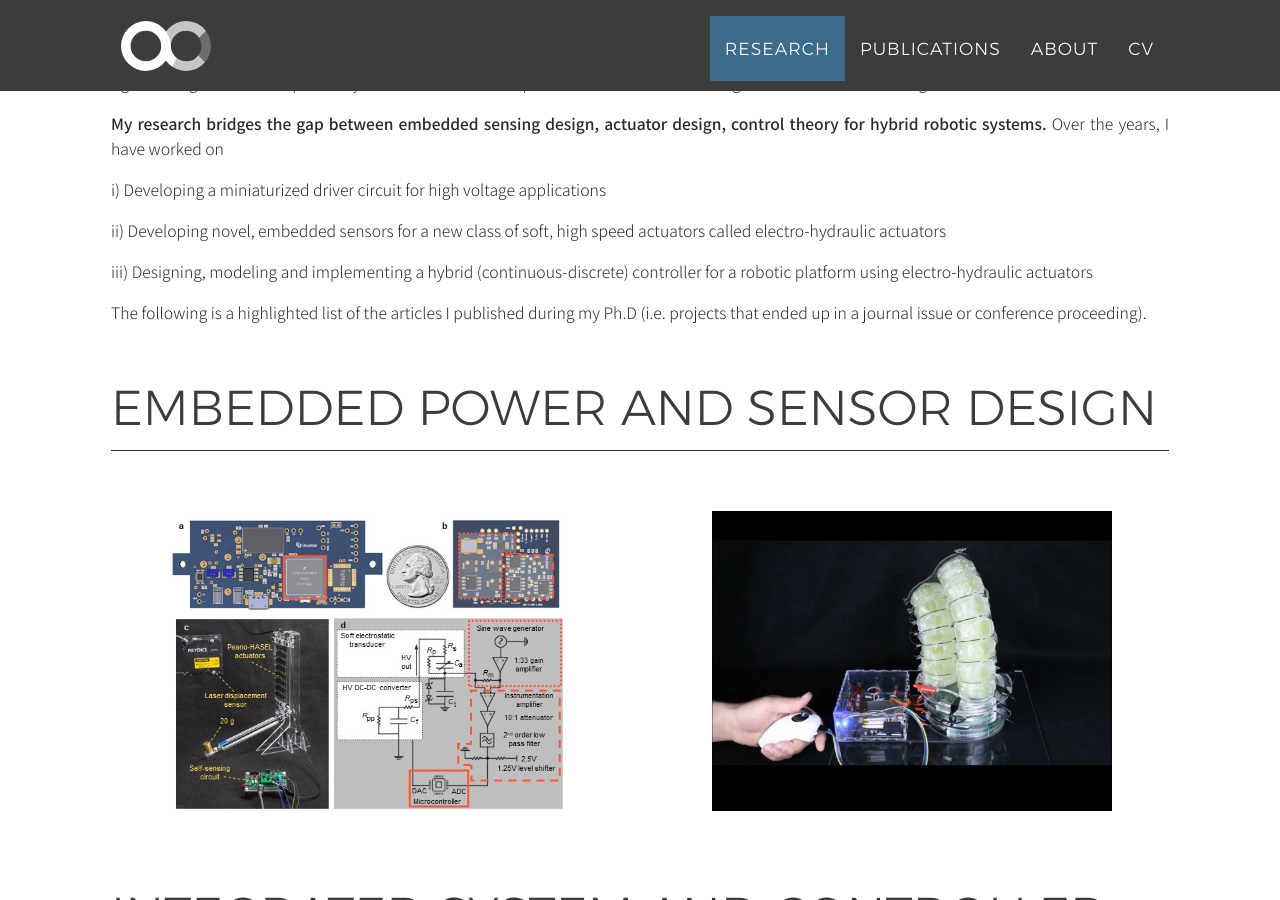
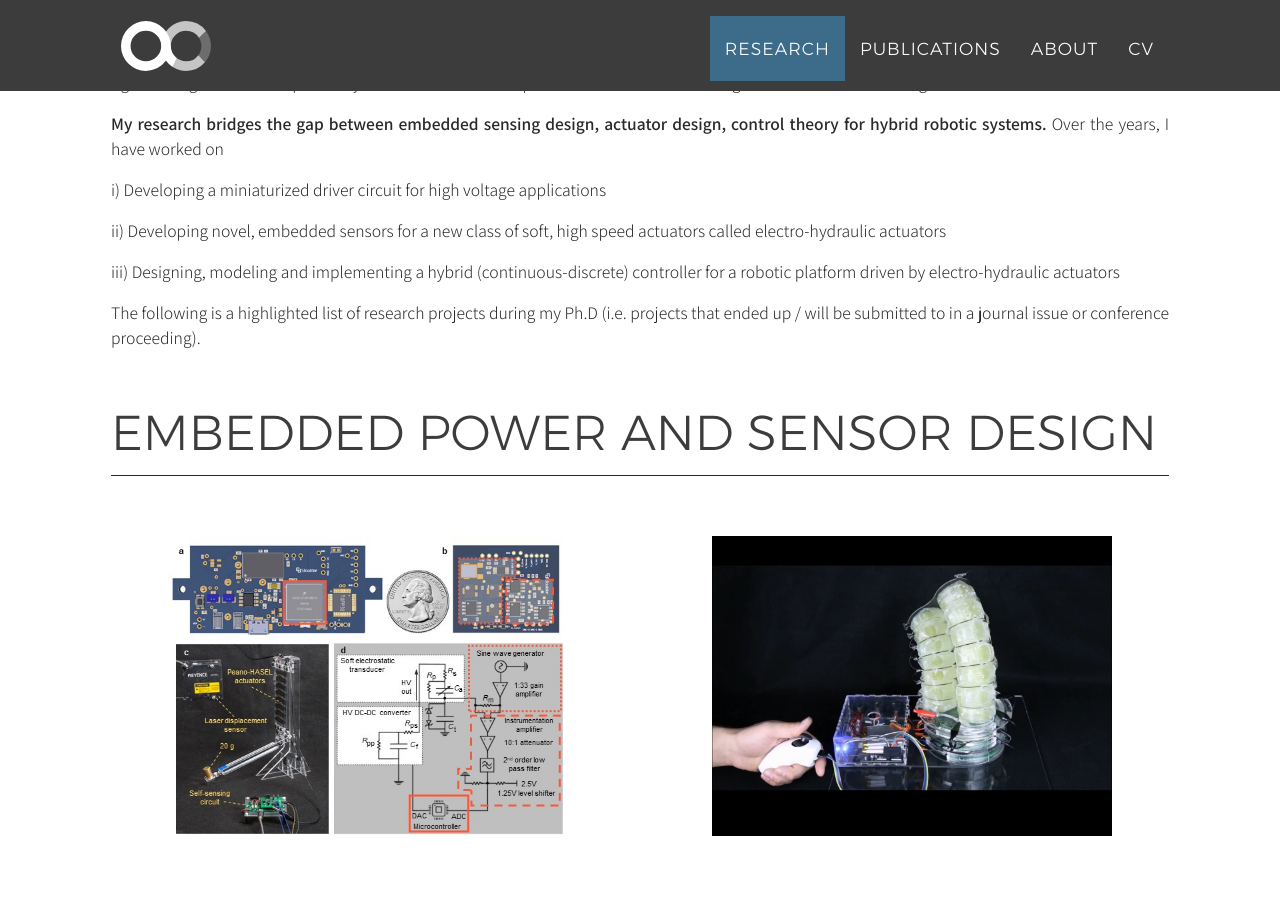
Before and after one commit to KhoiDLy/KhoiDLy.github.io, a Jekyll site: the page built from index.html, in a window 1280 px wide and 900 px high, scrolled down 965 px. Built offline with Jekyll 4.4.1, drawn with Linux system fonts in a browser that asks for light colours; nearby versions of some CDN libraries; some web fonts are replaced.

Commit message:
Update index.html

```diff
--- a/index.html
+++ b/index.html
@@ -17,6 +17,6 @@ i) Developing a miniaturized driver circuit for high voltage applications
 
 ii) Developing novel, embedded sensors for a new class of soft, high speed actuators called electro-hydraulic actuators
 
-iii) Designing, modeling and implementing a hybrid (continuous-discrete) controller for a robotic platform using electro-hydraulic actuators
+iii) Designing, modeling and implementing a hybrid (continuous-discrete) controller for a robotic platform driven by electro-hydraulic actuators
 
-The following is a highlighted list of the articles I published during my Ph.D (i.e. projects that ended up in a journal issue or conference proceeding).
+The following is a highlighted list of research projects during my Ph.D (i.e. projects that ended up / will be submitted to in a journal issue or conference proceeding).
```
